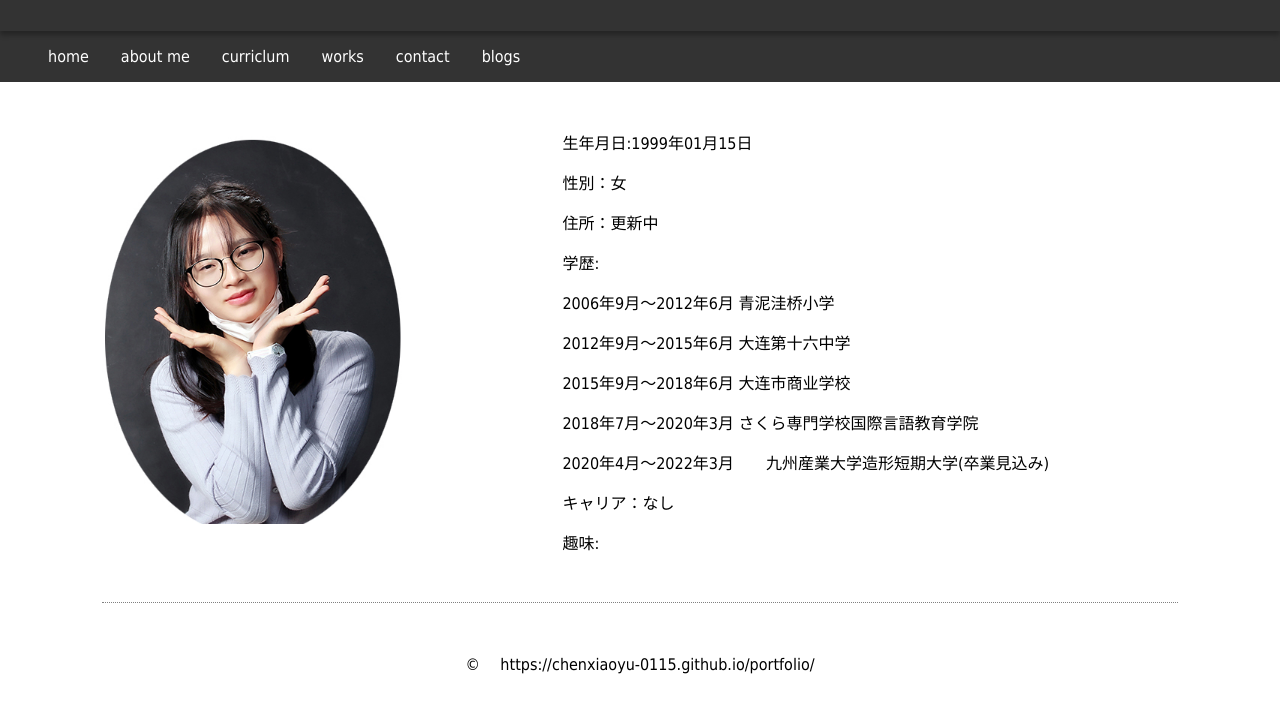
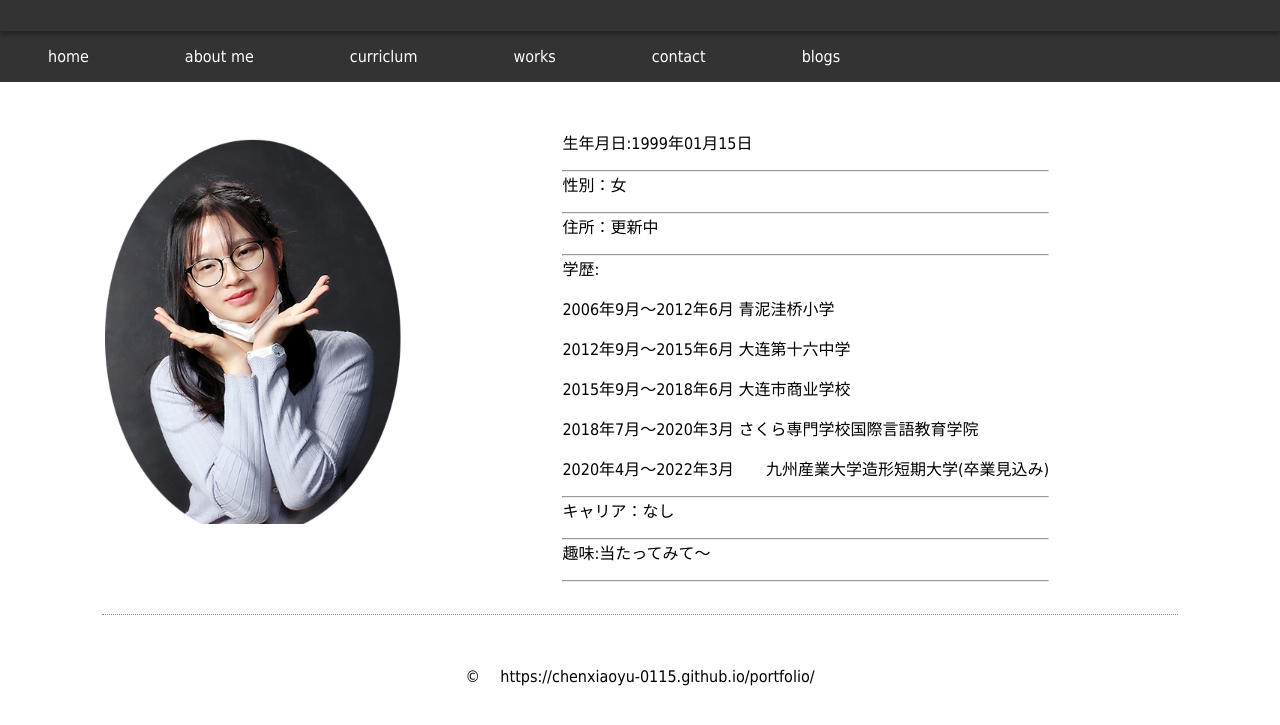
Before and after one commit to chenxiaoyu-0115/portfolio, a plain HTML site: page about.html in a window 1280 px wide. Shown: the part 97-822 px from the top of the page. Drawn offline with Linux system fonts and the light colour scheme.

Commit message:
Add files via upload

```diff
--- a/about.html
+++ b/about.html
@@ -5,7 +5,7 @@
    <meta charset="UTF-8">
    <meta name="viewport" content="width=device-width">
    <link rel="stylesheet" type="text/css"  href="style.css">
-   <title>Sample Site</title>
+   <title>chenxiaoyu</title>
 </head>
 <body>
     <header>
@@ -35,8 +35,11 @@
 <div class="about_text">
 
                 <p>生年月日:1999年01月15日<br>
+                  <hr/>
                 <p>性別：女<br>
+                  <hr/>
                 <p>住所：更新中<br>
+                    <hr/>
                 <p>学歴:
 
                       <p>2006年9月～2012年6月   青泥洼桥小学</p>
@@ -44,10 +47,12 @@
                       <p>2015年9月～2018年6月    大连市商业学校</p>
                       <p>2018年7月～2020年3月    さくら専門学校国際言語教育学院</p>
                       <p>2020年4月〜2022年3月　　九州産業大学造形短期大学(卒業見込み)</p>
+                        <hr/>
                 <p>キャリア：なし</p>
-                <p>趣味:</p>
-
-                </div>
+                  <hr/>
+                <p>趣味:当たってみて〜</p>
+                  <hr/>
+                 </div>
 
 
                         </div>
--- a/style.css
+++ b/style.css
@@ -46,7 +46,7 @@ nav {
     }
 
     nav ul li{
-      margin-right: 2rem;
+      margin-right: 6rem;
     }
 
     nav ul li a {
```
Also changed, not shown: blogs.html (+1 -1 lines), contact.html (+2 -1 lines), curriclum-production.html (+1 -1 lines), index.html (+7 -2 lines), works.html (+1 -1 lines).
